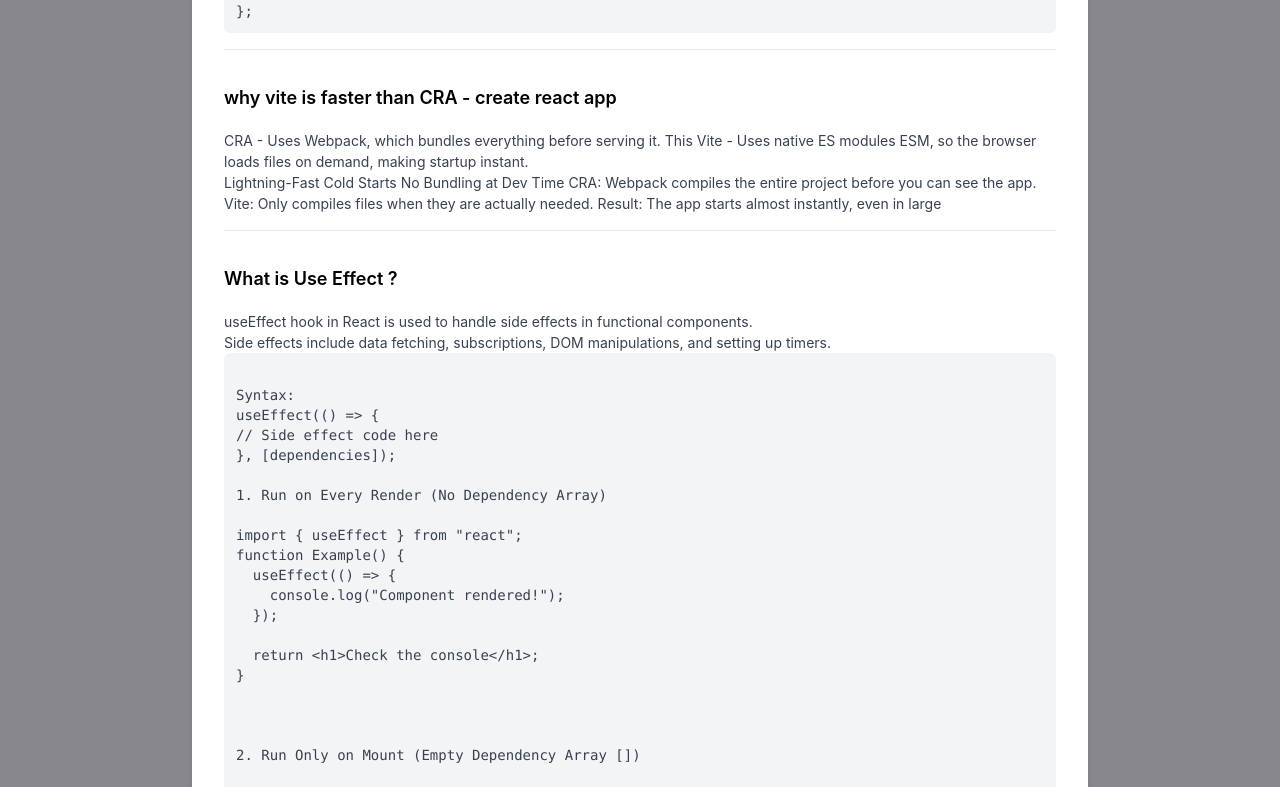
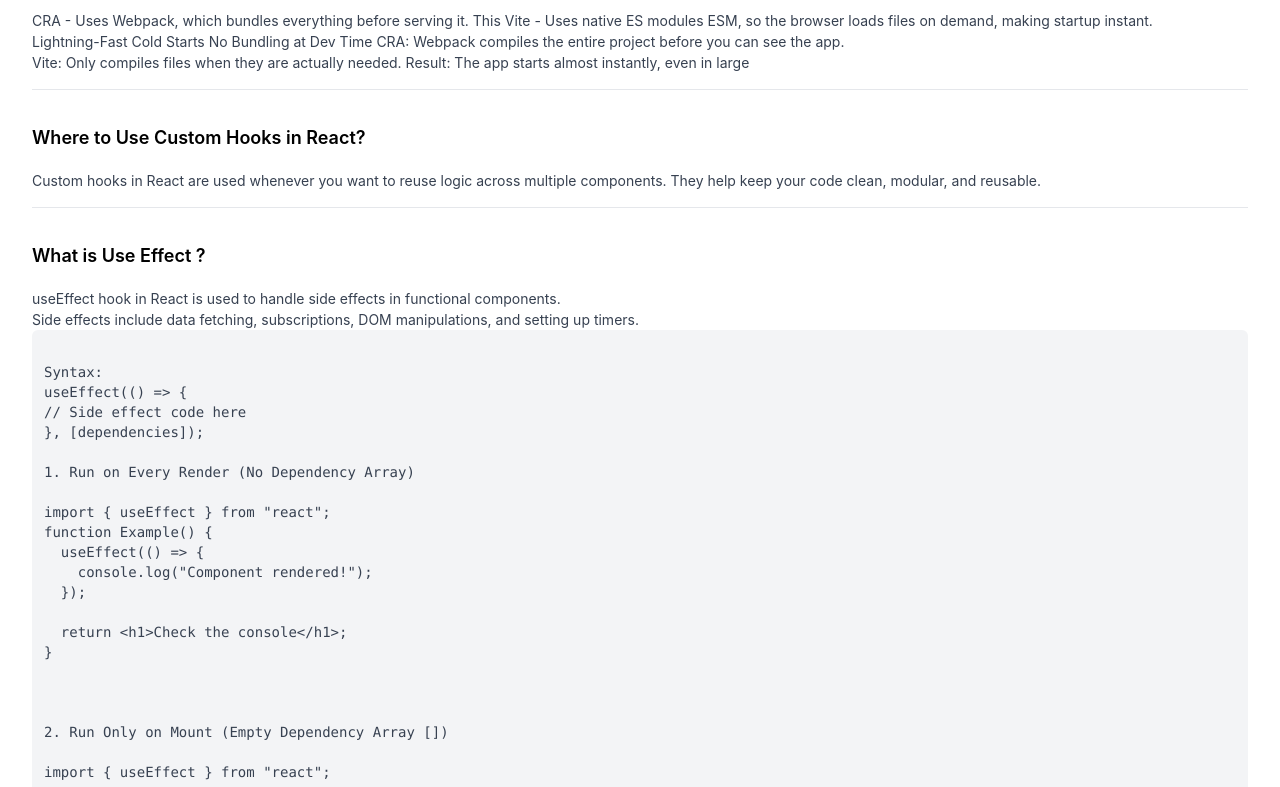
Before and after one commit to vimal336/inter-pre, a React (Vite) app: page /Interview in a window 1280 px wide. Shown: the part 2543-3330 px from the top of the page. Built offline with nearby package versions, Linux system fonts and the light colour scheme.

Commit message:
currying

```diff
--- a/src/Gallery.jsx
+++ b/src/Gallery.jsx
@@ -7,16 +7,17 @@ import hoistingImage from "../src/assets/images/hoisting.jpg";
 import uncontrolledImage from "../src/assets/images/uncontrolled.jpg";
 import controlledImage from "../src/assets/images/controlled.jpg";
 import PromiseImage from "../src/assets/images/promise.jpg";
+import Flexgrid from "../src/assets/images/flexgrid.jpg";
 
-const images = [es6Image, PromiseImage, uncontrolledImage,controlledImage, hoistingImage, hooksImage, reduxImage, routesImage];
+const images = [es6Image, Flexgrid, PromiseImage, uncontrolledImage,controlledImage, hoistingImage, hooksImage, reduxImage, routesImage];
 
 const ImageGallery = () => {
   const [fullScreenImage, setFullScreenImage] = useState(null);
 
   return (
-    <div className="grid grid-cols-1 md:grid-cols-2 lg:grid-cols-2 gap-4 p-4">
+    <div className="grid grid-cols-1 md:grid-cols-2 lg:grid-cols-1 gap-4 p-4">
       {images.map((src, index) => (
-        <div key={index} className="overflow-hidden rounded-lg shadow-lg">
+        <div key={index} className="overflow-hidden">
           <img
             src={src}
             alt={`Gallery Image ${index + 1}`}
--- a/src/Interview.jsx
+++ b/src/Interview.jsx
@@ -188,6 +188,17 @@ const ParentComponent = () => {
       ),
     },
     {
+      question: "Where to Use Custom Hooks in React? ",
+      answer: (
+        <>
+          <p className="text-left">
+          Custom hooks in React are used whenever you want to reuse logic across multiple components.
+          They help keep your code clean, modular, and reusable.
+          </p>
+        </>
+      ),
+    },
+    {
       question: "What is Use Effect ?",
       answer: (
         <>
@@ -353,7 +364,7 @@ console.log(deepCopy.details.age); // 30
   ];
 
   return (
-    <div className="p-6 mx-auto max-w-4xl bg-white rounded-xl shadow-md space-y-6 sm:p-8">
+    <div className="p-6 mx-auto bg-white rounded-xl shadow-md space-y-6 sm:p-8">
       <h2 className="text-2xl font-bold text-center">
         Interview Questions & Answers
       </h2>
--- a/src/Searchfilter.jsx
+++ b/src/Searchfilter.jsx
@@ -29,5 +29,6 @@ const Searchfilter = () => {
         placeholder="Search..."
         className="w-full p-4 pl-10 text-sm text-red-700 border border-gray-600 rounded-md focus:outline-none focus:ring focus:ring-blue-500"
       />
-
+</div>
   )
+}
```
Also changed, not shown: src/assets/images/flexgrid.jpg (added).
